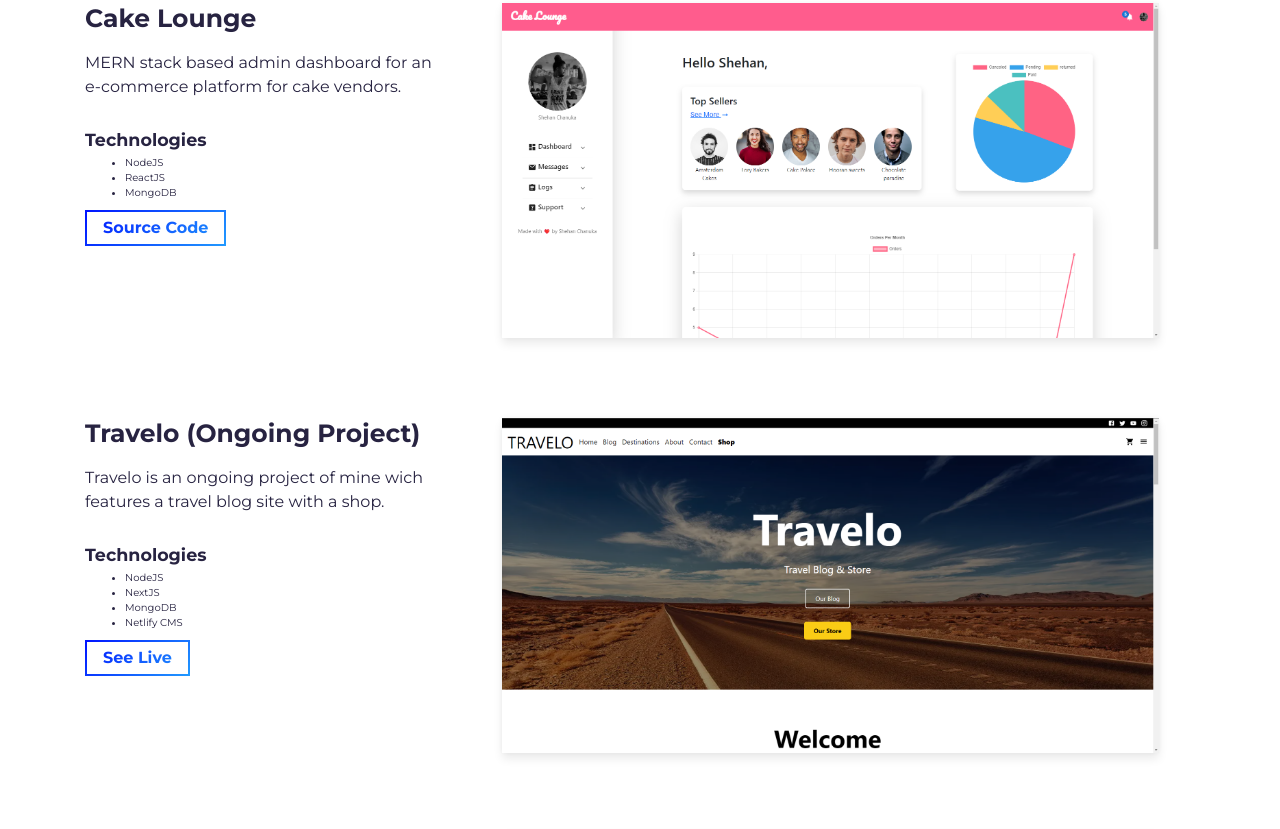
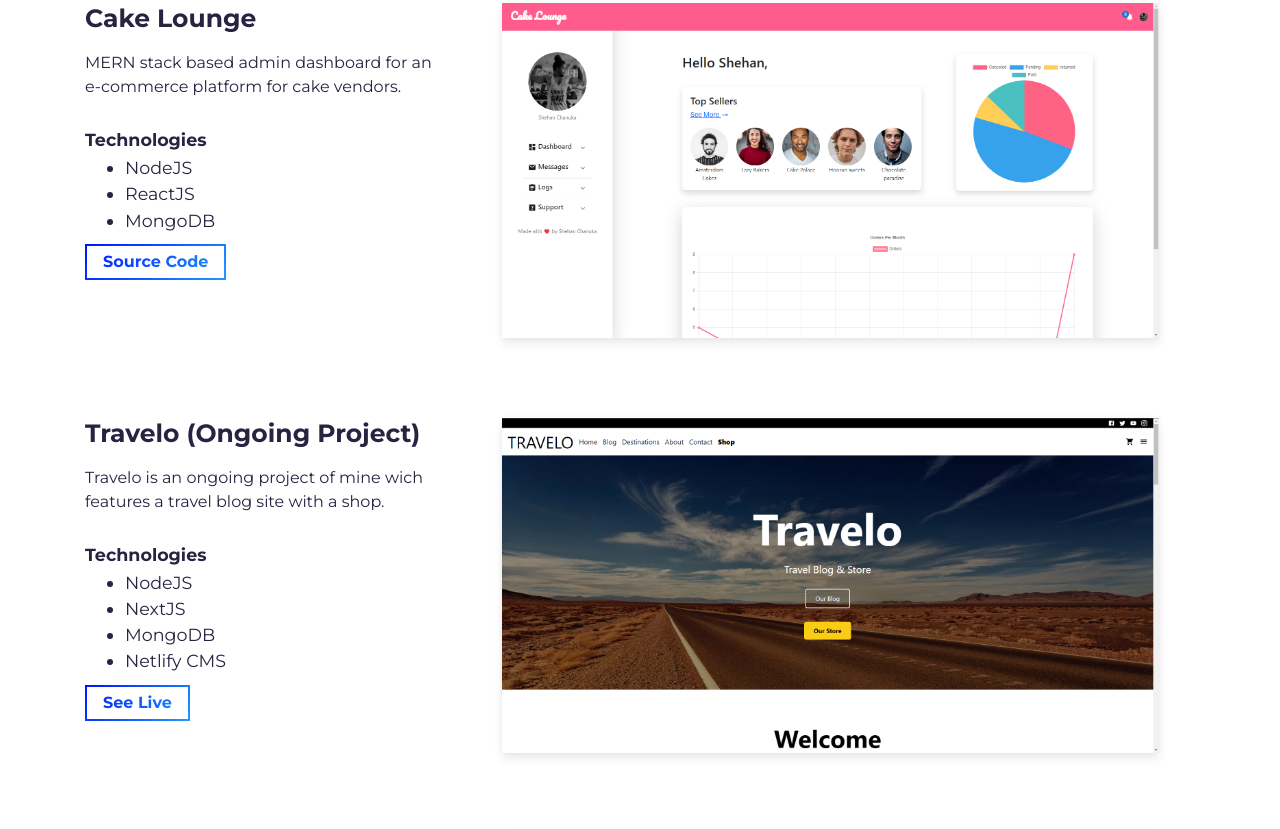
Before and after one commit to shehanxdev/SimpleFolio, a website built with Parcel: page src/index.html in a window 1280 px wide. Shown: the part 1511-2340 px from the top of the page. Built offline with nearby package versions, Linux system fonts and the light colour scheme.

Commit message:
Fixed font size of the <ul> element

```diff
--- a/src/sass/sections/_projects.scss
+++ b/src/sass/sections/_projects.scss
@@ -1,3 +1,6 @@
+li{
+  font-size: 17.5px;
+}
 #projects {
   background-color: $white-color;
   color: $dark-blue-text;
```
Also changed, not shown: examples/example.png (deleted), 1 other file.
